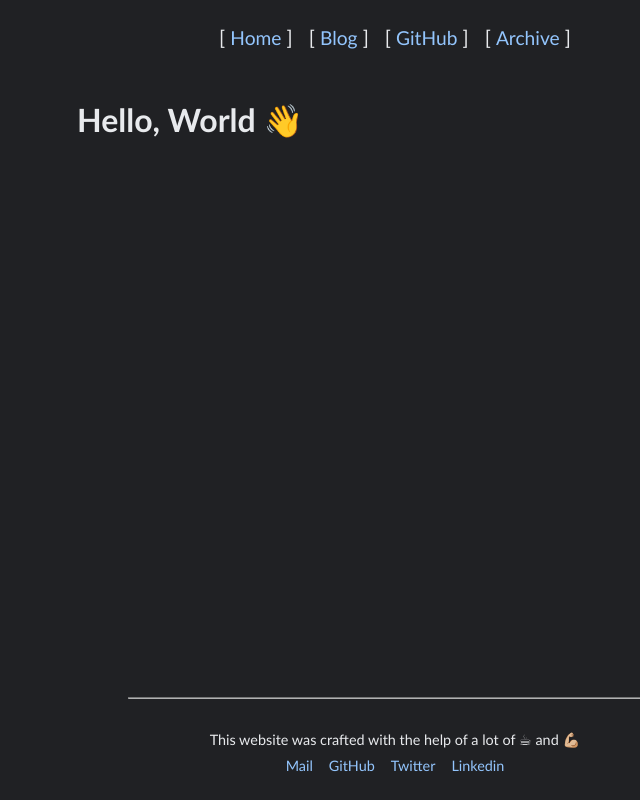
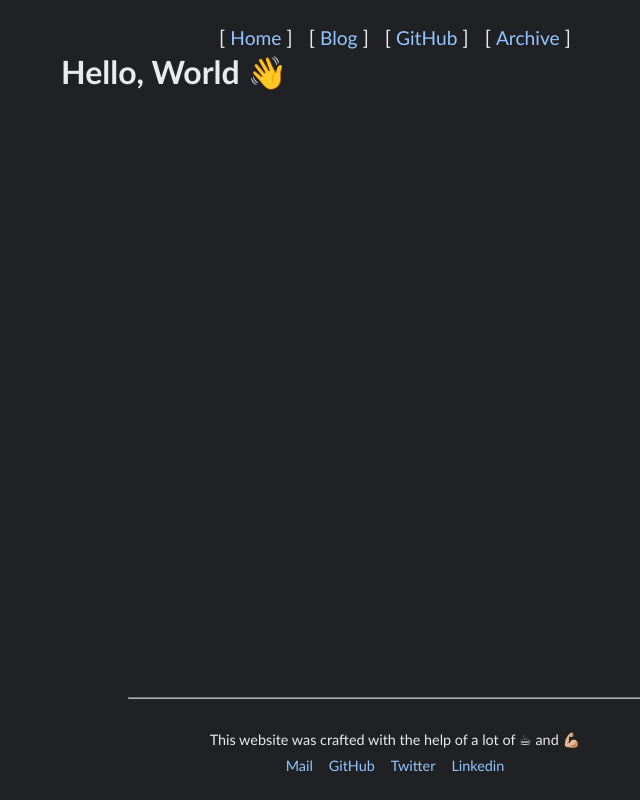
Before and after one commit to lostvikx/website-nextjs, a Next.js app: page / in a window 1280 px wide. Shown: the whole page, without its empty margins (245-885 px from the left). Built offline with nearby package versions, Linux system fonts and the light colour scheme.

Commit message:
staticprops

```diff
--- a/components/Layout.js
+++ b/components/Layout.js
@@ -1,7 +1,7 @@
 import Link from "next/link";
 import Head from "next/head";
 
-export default function Layout({ children, title }) {
+export default function Layout({ children, title, blog }) {
   return (
     <div className="layout">
       <Head>
@@ -17,10 +17,10 @@ export default function Layout({ children, title }) {
       <nav>
         <div className="nav-link">[ <Link href="/">Home</Link> ]</div>
         <div className="nav-link">[ <a href="/blog">Blog</a> ]</div>
-        <div className="nav-link">[ <a href="/" target="_blank" rel="noopener noreferrer">GitHub</a> ]</div>
+        <div className="nav-link">[ <a href="https://github.com/lostvikx" target="_blank" rel="noopener noreferrer">GitHub</a> ]</div>
         <div className="nav-link">[ <a href="/archive">Archive</a> ]</div>
       </nav>
-      <article>{children}</article>
+      {blog ? <article>{children}</article> : <main>{children}</main>}
       <div className="bottom-footer">
         <hr className="footer-line" />
         <footer>
--- a/pages/index.js
+++ b/pages/index.js
@@ -1,13 +1,9 @@
 import Layout from '../components/Layout'
-
-const HomePage = () => {
-  return (
-    <h1>Hello, World 👋</h1>
-  );
-}
 
 export default function Home() {
   return (
-    <Layout title="Welcome To Paradise ✨ | lostvikx"><HomePage /></Layout>
+    <Layout title="Home | lostvikx" blog={false}>
+      <h1>Hello, World 👋</h1>
+    </Layout>
   )
 }
```
Also changed, not shown: pages/blog/index.js (+29 -2 lines).
